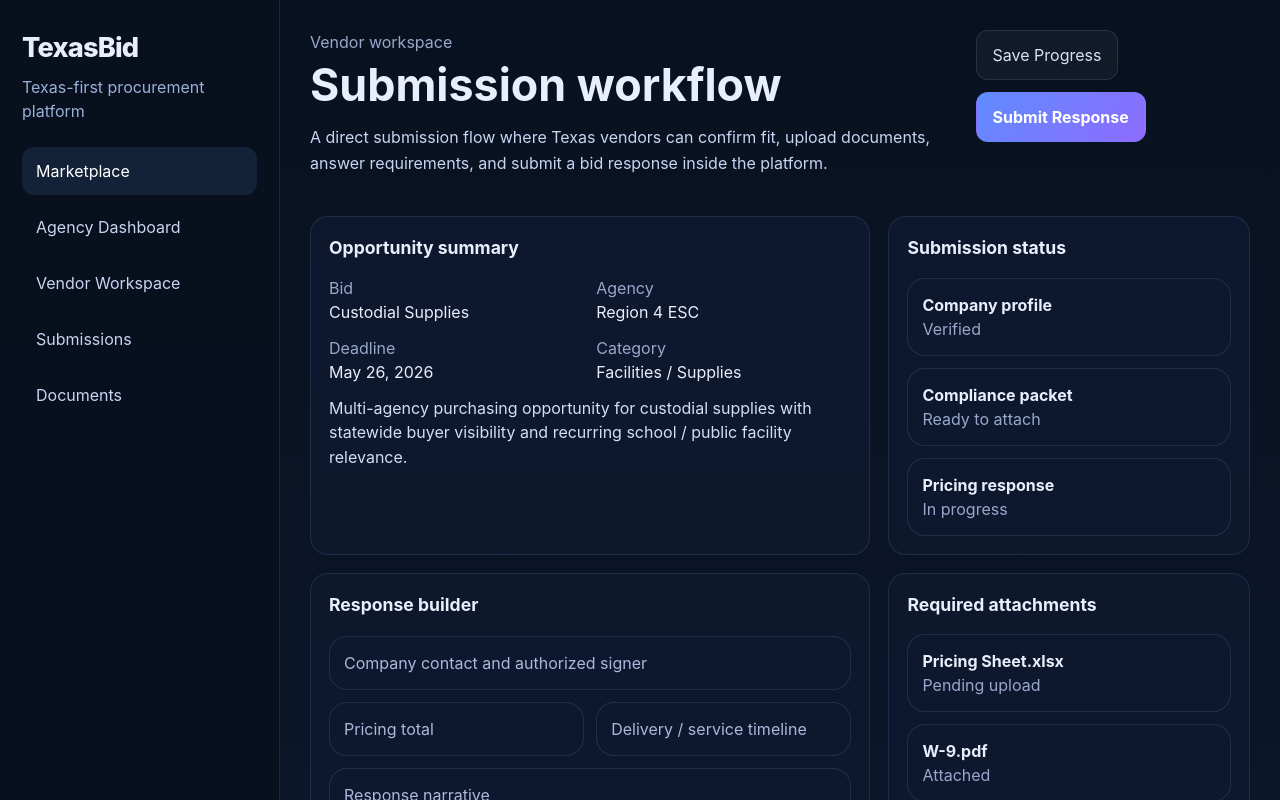
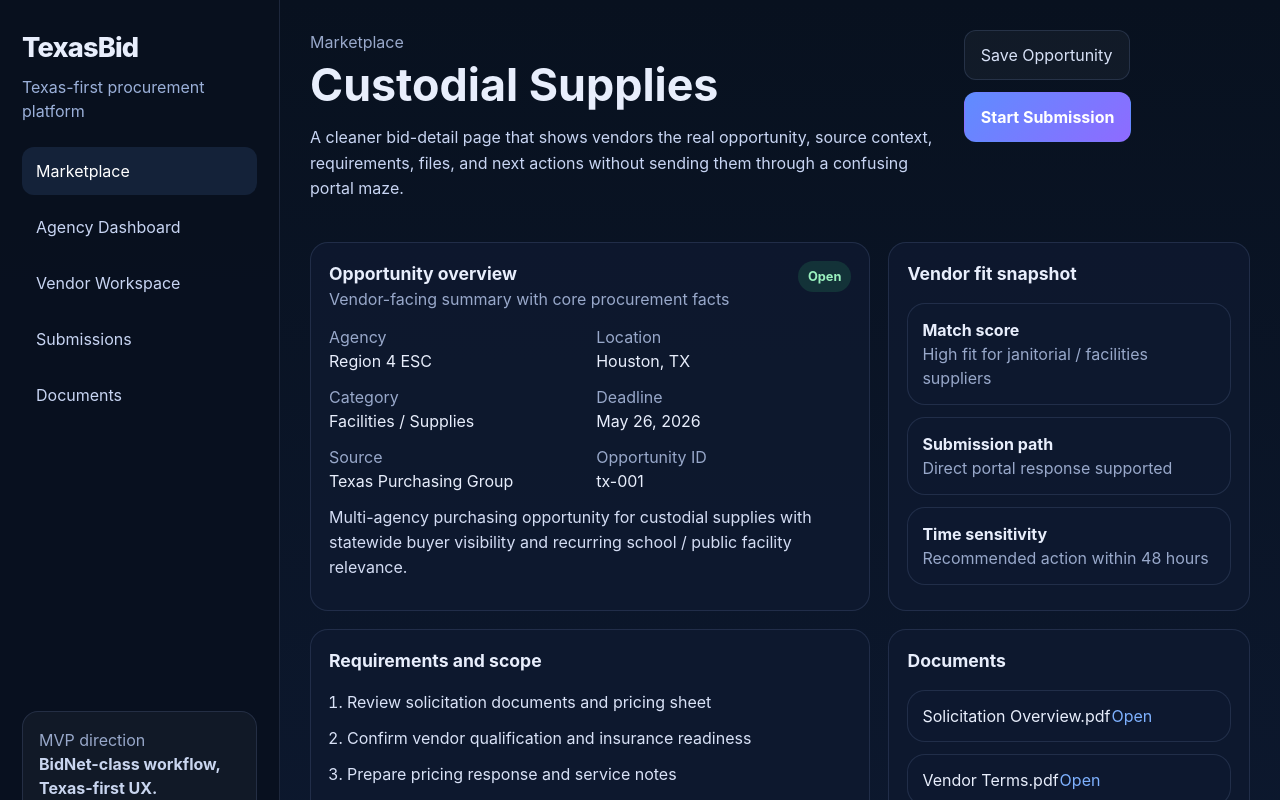
Before and after one commit to kinectic/texas-bid-consumer-portal, a React (Vite) app in the folder texas-bid-portal/: page / in a window 1280 px wide. Shown: the top 800 px of the page. Built offline with nearby package versions, Linux system fonts and the light colour scheme.

Commit message:
Add opportunity detail page to portal prototype

```diff
--- a/texas-bid-portal/src/App.tsx
+++ b/texas-bid-portal/src/App.tsx
@@ -1,12 +1,12 @@
 import './App.css'
 import { Sidebar } from './components/Sidebar'
-import { SubmissionWorkflowPage } from './pages/SubmissionWorkflowPage'
+import { OpportunityDetailPage } from './pages/OpportunityDetailPage'
 
 function App() {
   return (
     <div className="app-shell">
       <Sidebar />
-      <SubmissionWorkflowPage />
+      <OpportunityDetailPage />
     </div>
   )
 }
--- /dev/null
+++ b/texas-bid-portal/src/pages/OpportunityDetailPage.tsx
@@ -0,0 +1,108 @@
+import { opportunities, statusClass } from '../data/mockData'
+
+export function OpportunityDetailPage() {
+  const opportunity = opportunities[0]
+
+  return (
+    <main className="main">
+      <header className="topbar">
+        <div>
+          <div className="eyebrow">Marketplace</div>
+          <h1>{opportunity.title}</h1>
+          <p className="intro">
+            A cleaner bid-detail page that shows vendors the real opportunity, source context, requirements, files, and next actions without sending them through a confusing portal maze.
+          </p>
+        </div>
+        <div className="top-actions">
+          <button className="ghost">Save Opportunity</button>
+          <button className="primary">Start Submission</button>
+        </div>
+      </header>
+
+      <section className="content-grid">
+        <div className="panel">
+          <div className="opportunity-top">
+            <div>
+              <div className="panel-title">Opportunity overview</div>
+              <div className="panel-subtitle">Vendor-facing summary with core procurement facts</div>
+            </div>
+            <span className={statusClass[opportunity.status]}>{opportunity.status}</span>
+          </div>
+          <div className="detail-grid">
+            <div>
+              <div className="detail-label">Agency</div>
+              <div>{opportunity.agency}</div>
+            </div>
+            <div>
+              <div className="detail-label">Location</div>
+              <div>{opportunity.location}</div>
+            </div>
+            <div>
+              <div className="detail-label">Category</div>
+              <div>{opportunity.category}</div>
+            </div>
+            <div>
+              <div className="detail-label">Deadline</div>
+              <div>{opportunity.dueDate}</div>
+            </div>
+            <div>
+              <div className="detail-label">Source</div>
+              <div>{opportunity.source}</div>
+            </div>
+            <div>
+              <div className="detail-label">Opportunity ID</div>
+              <div>{opportunity.id}</div>
+            </div>
+          </div>
+          <p className="detail-copy">{opportunity.summary}</p>
+        </div>
+
+        <div className="panel">
+          <div className="panel-title">Vendor fit snapshot</div>
+          <div className="draft-list">
+            <div className="draft-card">
+              <strong>Match score</strong>
+              <div className="muted">High fit for janitorial / facilities suppliers</div>
+            </div>
+            <div className="draft-card">
+              <strong>Submission path</strong>
+              <div className="muted">Direct portal response supported</div>
+            </div>
+            <div className="draft-card">
+              <strong>Time sensitivity</strong>
+              <div className="muted">Recommended action within 48 hours</div>
+            </div>
+          </div>
+        </div>
+      </section>
+
+      <section className="content-grid lower-grid">
+        <div className="panel">
+          <div className="panel-title">Requirements and scope</div>
+          <ol className="flow-list">
+            <li>Review solicitation documents and pricing sheet</li>
+            <li>Confirm vendor qualification and insurance readiness</li>
+            <li>Prepare pricing response and service notes</li>
+            <li>Upload required attachments before deadline</li>
+            <li>Submit directly through the platform</li>
+          </ol>
+          <div className="dashboard-note">
+            This screen should make it immediately obvious what the opportunity is, what matters, and what the vendor should do next.
+          </div>
+        </div>
+
+        <div className="panel">
+          <div className="panel-title">Documents</div>
+          <div className="doc-list">
+            {opportunity.documents.map((document) => (
+              <div className="doc-item" key={document}>
+                <span>{document}</span>
+                <button className="linkish">Open</button>
+              </div>
+            ))}
+          </div>
+        </div>
+      </section>
+    </main>
+  )
+}
```
